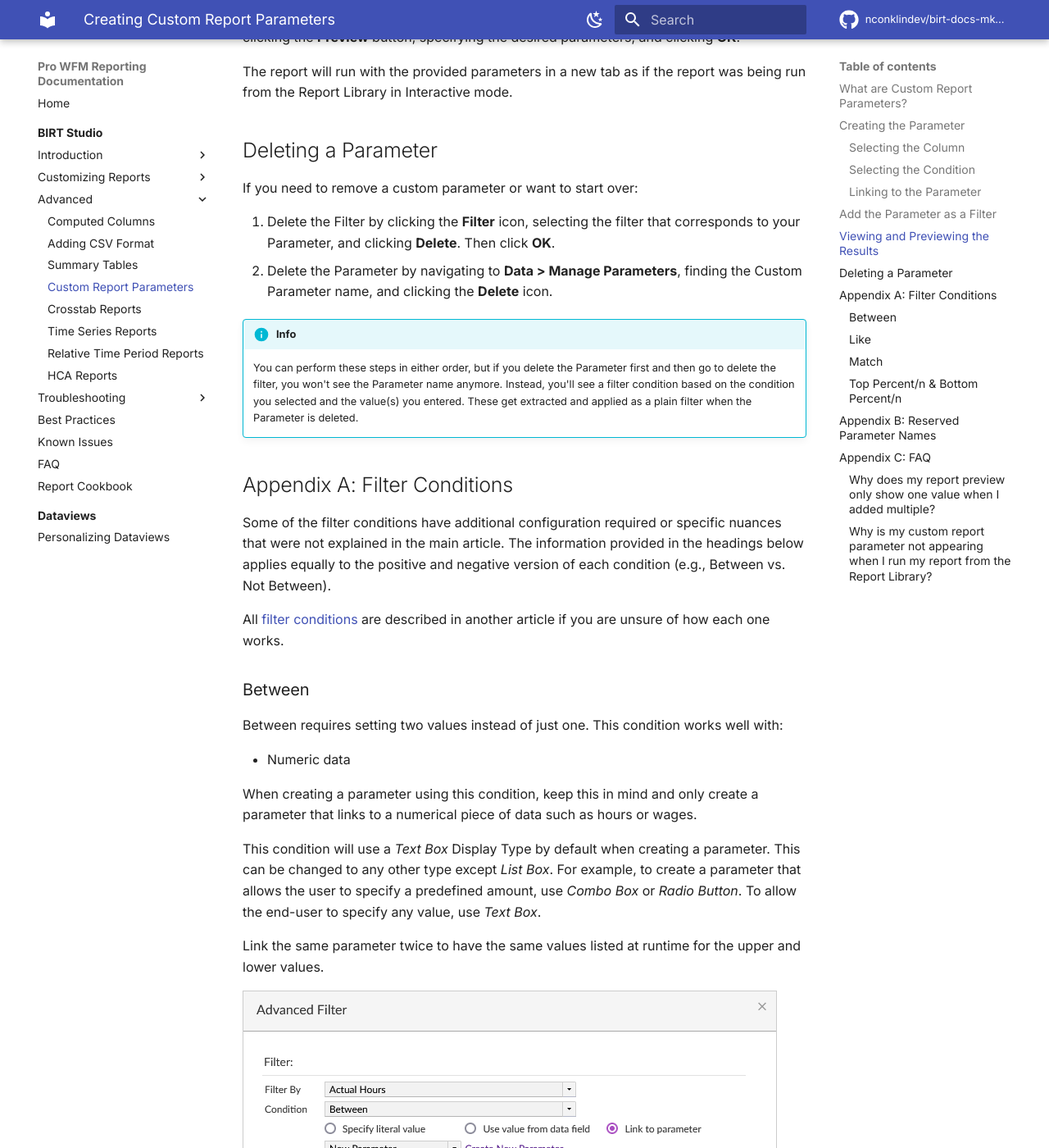
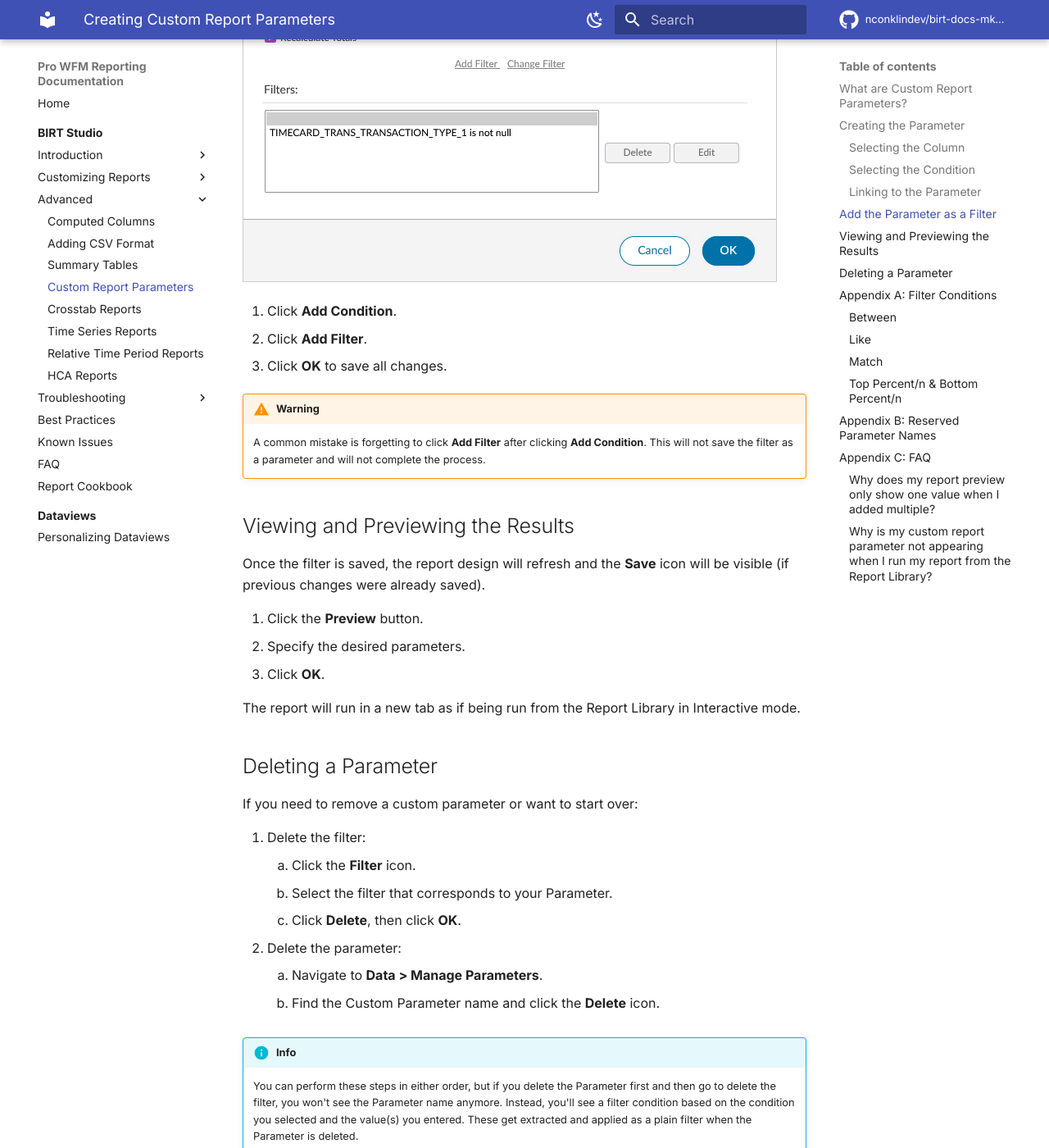
Before and after one commit to nconklindev/birt-docs-mkdocs, an MkDocs documentation site: the page built from docs/birt-studio/advanced/custom-report-parameters.md, in a window 1280 px wide and 1400 px high, scrolled down 7304 px. Shown: the whole window at 82% size. Built offline with MkDocs 1.6.1 and Material for MkDocs 9.7.7, drawn with Linux system fonts in a browser that asks for light colours; comment, search, counter and statistics services are not loaded; some of the changed text lies outside the part shown.

Commit message:
Refine Crosstab, CSV, and custom parameter documentation for clarity, update images links to relative paths, and simplify instructions for improved usability.

```diff
--- a/docs/birt-studio/advanced/custom-report-parameters.md
+++ b/docs/birt-studio/advanced/custom-report-parameters.md
@@ -20,8 +20,6 @@ A report parameter is simply a filter applied to a column with a specific condit
 
 ### Selecting the Column
 
-To get started creating your first parameter, edit the design of your report and select the column that you want to apply the parameter to, then click the **Filter** icon.
-
 !!! note
 
     In the examples provided, we're using the Paycode Name column, but you can select whichever column you'd like
@@ -32,13 +30,17 @@ To get started creating your first parameter, edit the design of your report and
     You cannot use Date or DateTime columns as parameters. This is because the built-in Timeframe parameter is a
     Date type parameter and adding another of this type or a similar type will cause conflicts or not work at all.
 
-![selecting filter column](../../../assets/images/selecting_filter_column.png)
+1. Open your report design.
+2. Select the column you want to apply the parameter to.
+3. Click the **Filter** icon.
+
+![selecting filter column](../../assets/images/selecting_filter_column.png)
 
 If your filter window does not look like this, click the **Advanced Filter** link in the top right of the dialog that appears.
 
 ### Selecting the Condition
 
-After you've selected your column and have the **Advanced Filter** window open, from the _Condition_ dropdown, select the condition you want.
+From the _Condition_ dropdown, select the condition you want.
 
 !!! info
 
@@ -50,66 +52,70 @@ After you've selected your column and have the **Advanced Filter** window open,
 
 !!! note
 
-    Binary conditions such as "Is Not Null" or "Is Null" do not allow you to link to a parameter.
+    Binary conditions such as _Is Not Null_ or _Is Null_ do not allow you to link to a parameter.
 
-![selecting filter condition](../../../assets/images/selecting_filter_condition.png)
+![selecting filter condition](../../assets/images/selecting_filter_condition.png)
 
 ### Linking to the Parameter
 
-Once you have selected your condition, you should see a _Link to parameter_ radio button. Select it and then click **Create New Parameter**.
+1. Select the _Link to parameter_ radio button.
+2. Click **Create New Parameter**. The **Edit Parameter** window opens.
 
-![selecting link to parameter](../../../assets/images/selecting_link_to_parameter.png)
+![selecting link to parameter](../../assets/images/selecting_link_to_parameter.png)
 
-A new window will open called **Edit Parameter**.
-
-![edit parameter](../../../assets/images/edit_parameter.png)
+![edit parameter](../../assets/images/edit_parameter.png)
 
 !!! info
 
     Your window may look slightly different than this, depending on the condition you selected.
 
-The 5 inputs that are the same across all conditions are:
+3. Fill in the parameter fields. The 5 inputs that are the same across all conditions are:
 
--   _Parameter Name_ — Set a Parameter Name. This is the behind-the-scenes name used when the report is called. Keep the name in either **pascalCase** or **CamelCase**.
--   _Prompt Text_ — Set a descriptive name for your Parameter. This is the field that changes how the label above the HTML input appears.
--   _Help Text_ — This does not appear to be rendered. This can be set to the same as the Prompt Text.
--   _Is Required_ — When unchecked, the parameter becomes optional. Leave checked to require the user to provide a value before running.
--   _Display Type_ — Determines the type of HTML input that will be generated.
-    -   _Text Box_: Creates a simple text input field that allows for manual text entry.
-    -   _Text Box - Auto Suggest_: Creates a text input with auto-suggest functionality. Note: the auto-suggest functionality does not appear to work. Use _Text Box_ instead.
-    -   _Combo Box_: Creates a dropdown that allows selection of a single item from a predetermined list (configured in the parameter).
-    -   _List Box_: Selected with the _In_ and _Not In_ conditions. Creates a custom element that allows selecting multiple items at once.
-    -   _Radio Button_: Creates a list of radio buttons that can be selected at runtime based on the values that are entered.
--   _Default Value_ / _Enter Value(s)_ — This is where you will enter the filter value. _Default Value_ will display for all conditions except _In_ and _Not In_.
+    -   _Parameter Name_ — The behind-the-scenes name used when the report is called. Keep the name in either `pascalCase` or `CamelCase`.
+    -   _Prompt Text_ — A descriptive name for your Parameter. This changes how the label above the HTML input appears.
+    -   _Help Text_ — This does not appear to be rendered. This can be set to the same as the Prompt Text.
+    -   _Is Required_ — When unchecked, the parameter becomes optional. Leave checked to require the user to provide a value before running.
+    -   _Display Type_ — Determines the type of HTML input that will be generated.
+        -   _Text Box_: Creates a simple text input field that allows for manual text entry.
+        -   _Text Box - Auto Suggest_: Creates a text input with auto-suggest functionality. Note: the auto-suggest functionality does not appear to work. Use _Text Box_ instead.
+        -   _Combo Box_: Creates a dropdown that allows selection of a single item from a predetermined list (configured in the parameter).
+        -   _List Box_: Selected with the _In_ and _Not In_ conditions. Creates a custom element that allows selecting multiple items at once.
+        -   _Radio Button_: Creates a list of radio buttons that can be selected at runtime based on the values that are entered.
+    -   _Default Value_ / _Enter Value(s)_ — Where you enter the filter value. _Default Value_ displays for all conditions except _In_ and _Not In_.
 
-!!! info
+    !!! info
 
-    The Display Type is generally selected automatically depending on the condition selected.
+        The Display Type is generally selected automatically depending on the condition selected.
 
-!!! info
+    !!! info
 
-    Some Display Types appear to set their own Prompt Text that is not changed based on what is configured.
+        Some Display Types appear to set their own Prompt Text that is not changed based on what is configured.
 
-!!! warning
+    !!! warning
 
-    Using special characters in the Parameter Name is allowed but is not best practice. Stick to the suggestion
-    provided and use **pascalCase** or **CamelCase**.
+        Using special characters in the Parameter Name is allowed but is not best practice. Stick to the suggestion
+        provided and use `pascalCase` or `CamelCase`.
 
-!!! warning
+    !!! warning
 
-    Dynamic parameters are not supported with the current implementation of BIRT Studio. Selecting any checkbox or
-    radio button that changes the type from "Static" to "Dynamic" or makes the parameter a "Dynamic parameter" will
-    not work.
+        Dynamic parameters are not supported with the current implementation of BIRT Studio. Selecting any checkbox or
+        radio button that changes the type from "Static" to "Dynamic" or makes the parameter a "Dynamic parameter" will
+        not work.
 
-After entering the value(s), click **OK** to save the changes. If you are using the _In_ or _Not In_ conditions, be sure to click **Add Value(s)** before clicking **OK**.
+4. If you are using the _In_ or _Not In_ conditions, click **Add Value(s)** to add your values before proceeding.
+5. Click **OK** to save.
+
+![completed parameter](../../assets/images/completed_parameter.png)
 
 ## Add the Parameter as a Filter
 
-After the Parameter is linked and created, the **Advanced Filter** window should still be open. The dropdown that previously said **Create New Parameter** should now show the name of your Parameter.
+The **Advanced Filter** window should still be open. The dropdown that previously said **Create New Parameter** should now show the name of your Parameter.
 
-![custom parameter created](../../../assets/images/custom_parameter_created.png)
+![custom parameter created](../../assets/images/custom_parameter_created.png)
 
-Once this window is open and the Parameter is linked, click **Add Condition** followed by **Add Filter**, then click **OK** to save all changes.
+1. Click **Add Condition**.
+2. Click **Add Filter**.
+3. Click **OK** to save all changes.
 
 !!! warning
 
@@ -118,16 +124,25 @@ Once this window is open and the Parameter is linked, click **Add Condition** fo
 
 ## Viewing and Previewing the Results
 
-Once the filter is saved, the report design will refresh and the Save icon will be visible (if previous changes were already saved). From here, you are able to preview the report by clicking the **Preview** button, specifying the desired parameters, and clicking **OK**.
+Once the filter is saved, the report design will refresh and the **Save** icon will be visible (if previous changes were already saved).
 
-The report will run with the provided parameters in a new tab as if the report was being run from the Report Library in Interactive mode.
+1. Click the **Preview** button.
+2. Specify the desired parameters.
+3. Click **OK**.
+
+The report will run in a new tab as if being run from the Report Library in Interactive mode.
 
 ## Deleting a Parameter
 
 If you need to remove a custom parameter or want to start over:
 
-1. Delete the Filter by clicking the **Filter** icon, selecting the filter that corresponds to your Parameter, and clicking **Delete**. Then click **OK**.
-2. Delete the Parameter by navigating to **Data > Manage Parameters**, finding the Custom Parameter name, and clicking the **Delete** icon.
+1. Delete the filter:
+    1. Click the **Filter** icon.
+    2. Select the filter that corresponds to your Parameter.
+    3. Click **Delete**, then click **OK**.
+2. Delete the parameter:
+    1. Navigate to **Data > Manage Parameters**.
+    2. Find the Custom Parameter name and click the **Delete** icon.
 
 !!! info
 
@@ -144,61 +159,57 @@ All [filter conditions](../customizing-reports/filtering.md#filter-conditions) a
 
 ### Between
 
-Between requires setting two values instead of just one. This condition works well with:
+Between requires setting two values instead of just one. This condition works best with numeric data such as hours or wages.
 
--   Numeric data
+This condition uses a _Text Box_ Display Type by default. This can be changed to any other type except _List Box_. For example, to create a parameter that allows the user to specify a predefined amount, use _Combo Box_ or _Radio Button_. To allow the end-user to specify any value, use _Text Box_.
 
-When creating a parameter using this condition, keep this in mind and only create a parameter that links to a numerical piece of data such as hours or wages.
+Link the same parameter twice to have the same values listed at runtime for the upper and lower bounds.
 
-This condition will use a _Text Box_ Display Type by default when creating a parameter. This can be changed to any other type except _List Box_. For example, to create a parameter that allows the user to specify a predefined amount, use _Combo Box_ or _Radio Button_. To allow the end-user to specify any value, use _Text Box_.
-
-Link the same parameter twice to have the same values listed at runtime for the upper and lower values.
-
-![between](../../../assets/images/between.png)
+![between](../../assets/images/between.png)
 
 ### Like
 
-The Like condition is used to filter data based on a pattern. This condition works best with text data, but could work with numerical data as well.
+The _Like_ condition is used to filter data based on a pattern. This condition works best with text data, but could work with numerical data as well.
 
-When creating a parameter using this condition, it is a good idea to only create a parameter that links to a text-based piece of data such as pay code names, employee names, etc. This condition will work for numerical data if needed and no other condition fits the requirements, but _Like_ is not typically used for numerical data.
+When creating a parameter using this condition, it is a good idea to only link it to a text-based piece of data such as pay code names or employee names. _Like_ is not typically used for numerical data.
 
 ### Match
 
-The Match condition filters data using a regular expression pattern. This is an advanced condition best suited for users familiar with regular expressions.
+The _Match_ condition filters data using a regular expression pattern. This is an advanced condition best suited for users familiar with regular expressions.
 
 ### Top Percent/n & Bottom Percent/n
 
 The Top Percent/n and Bottom Percent/n conditions are only available with numerical data. When selecting one of these conditions, a new field called _Filter on_ appears, allowing the user to filter on the entire table or on a specified group.
 
-![top percent](../../../assets/images/top_percent.png)
+![top percent](../../assets/images/top_percent.png)
 
-This condition will use a _Text Box_ Display Type by default when creating a parameter. This can be changed to any other type except _List Box_. For example, to create a parameter that allows the user to specify a predefined percentage, use _Combo Box_ or _Radio Button_. To allow the end-user to specify any value, use _Text Box_.
+This condition uses a _Text Box_ Display Type by default. This can be changed to any other type except _List Box_. For example, to create a parameter that allows the user to specify a predefined percentage, use _Combo Box_ or _Radio Button_. To allow the end-user to specify any value, use _Text Box_.
 
 ## Appendix B: Reserved Parameter Names
 
 When you create a Parameter with a specific name, the application is designed to handle it a certain way. For example, creating a Paycode Parameter with the name `PaycodeType` exactly will create a Parameter that links to every single configured Paycode in the application. This includes both Regular and Combined Paycodes. The application will do this regardless of the values you enter into the _Enter value(s)_ field (when using the _In_ or _Not In_ condition). These are also called "Parameter Lists".
 
-The list of Parameter Lists can be found by clicking **Edit** on any Published Report, selecting a parameter, and clicking **Edit**. An **Edit Report Parameter** window will open that contains a table of the reserved Parameter names with the corresponding "Parameter List".
+To view the full list of reserved Parameter names, click **Edit** on any Published Report, select a parameter, and click the **Edit** icon next to it. The **Edit Report Parameter** window will open with a table of reserved Parameter names and their corresponding "Parameter List".
 
--   PaycodeType
--   PayCode
--   Exceptions
--   audittype
--   secrtyaudittype
--   peopleaudittype
--   att_events
--   att_combined_events
--   att_patterns
--   att_lost_time_events
--   att_actions
--   att_policies
--   att_other
--   ExceptionType
--   Paycodes
--   HourType
--   AbsenceType
--   Hours Summaries
--   supportusersecurityaudittype
+-   `PaycodeType`
+-   `PayCode`
+-   `Exceptions`
+-   `audittype`
+-   `secrtyaudittype`
+-   `peopleaudittype`
+-   `att_events`
+-   `att_combined_events`
+-   `att_patterns`
+-   `att_lost_time_events`
+-   `att_actions`
+-   `att_policies`
+-   `att_other`
+-   `ExceptionType`
+-   `Paycodes`
+-   `HourType`
+-   `AbsenceType`
+-   `Hours Summaries`
+-   `supportusersecurityaudittype`
 
 ## Appendix C: FAQ
 
@@ -208,7 +219,7 @@ Since there are many ways to create a custom parameter, this section covers some
 
 If this is happening to you, you most likely selected the _In_ or _Not In_ condition when you [selected your condition](#selecting-the-condition).
 
-In the **Edit Parameter** window, after adding your values and clicking **Add Value(s)**, only one value will be highlighted in the _Selected Values_ text area. This is the value that will appear when previewing the report. To see the other values, you can either <kbd>Ctrl</kbd>+<kbd>Click</kbd> the other values in _Selected Values_ to highlight multiple, then click **OK**, or run the report from the Report Library, which will return the correctly selected values at runtime.
+In the **Edit Parameter** window, after adding your values and clicking **Add Value(s)**, only one value will be highlighted in the _Selected Values_ text area. This is the value that will appear when previewing the report. To see the other values, either <kbd>Ctrl</kbd>+<kbd>Click</kbd> the other values in _Selected Values_ to highlight multiple and then click **OK**, or run the report from the Report Library, which will return all correctly selected values at runtime.
 
 ### Why is my custom report parameter not appearing when I run my report from the Report Library?
 
```
Also changed, not shown: docs/birt-studio/advanced/crosstab-reports.md (+51 -69 lines), docs/birt-studio/advanced/csv-reports.md (+24 -28 lines), docs/birt-studio/advanced/relative-time-period-reports.md (+20 -23 lines), docs/birt-studio/advanced/summary-tables.md (+19 -5 lines), docs/birt-studio/advanced/time-series-reports.md (+26 -27 lines).
